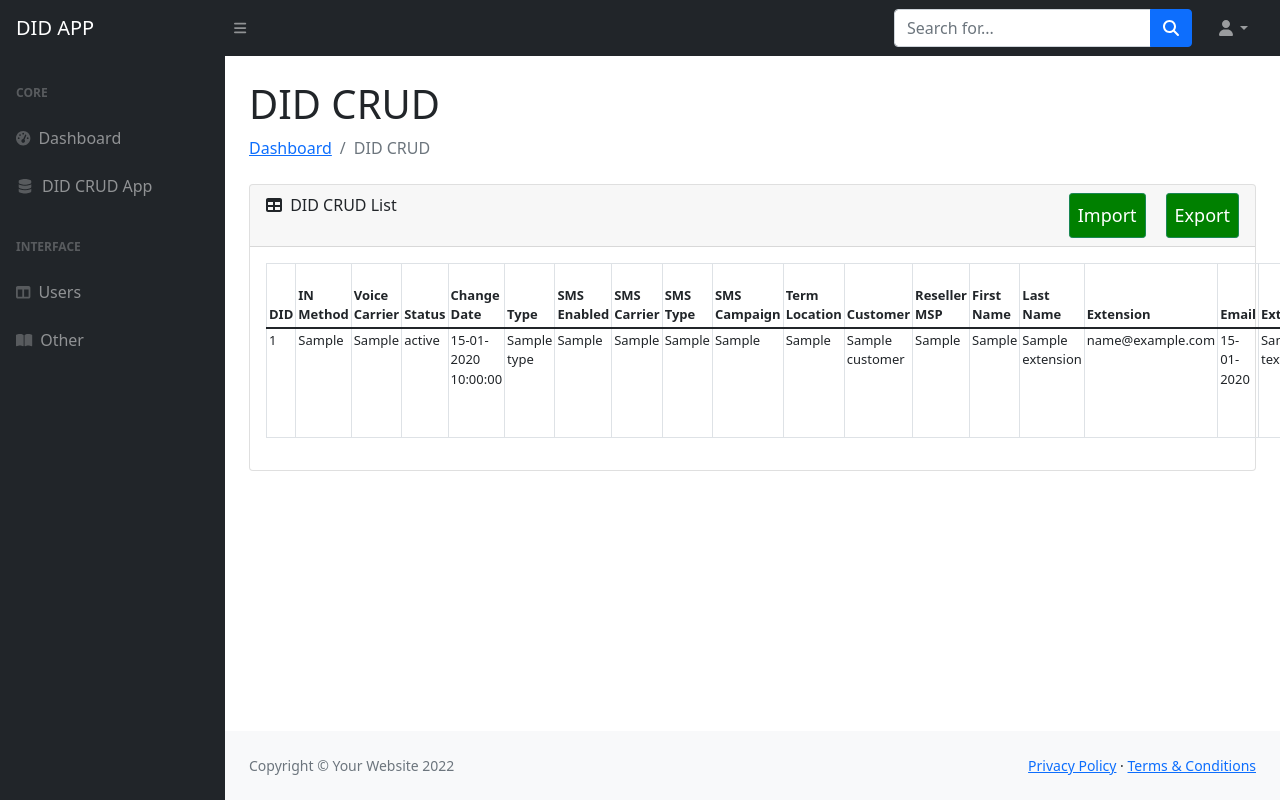
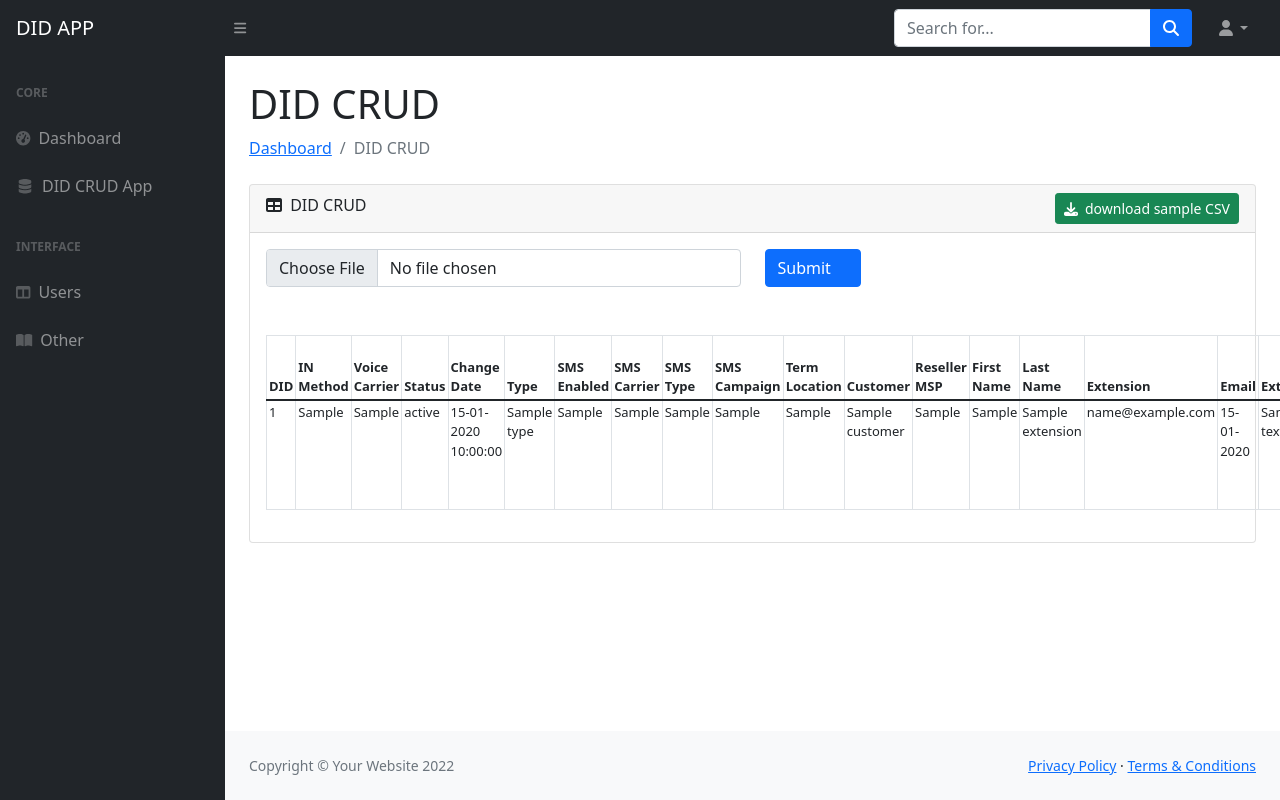
Before and after one commit to JohnGDalrymple/NumberDB, a Django app: template number_db/templates/list.html in a window 1280 px wide; the page is wider, and only the part inside the window is pictured. Run offline with Django 5.2, Linux system fonts and the light colour scheme; the template is opened without the code that fills it: most values are stand-ins (such as "Sample title", 1, 10 or a date in 2020); one stand-in notice (Sample message) is shown; some libraries are stand-ins or nearby versions.

Commit message:
[Updated] the ui and csv file upload function

```diff
--- a/number_db/templates/elements/header.html
+++ b/number_db/templates/elements/header.html
@@ -1,5 +1,5 @@
 <nav class="navbar navbar-expand navbar-dark bg-dark static-top">
-  <a class="navbar-brand mr-1" href="{% url 'home' %}">Start Bootstrap</a>
+  <a class="navbar-brand mr-1" href="{% url 'home' %}">DID CRUD APP</a>
 
   <button
     class="btn btn-link btn-sm text-white order-1 order-sm-0"
--- a/number_db/templates/list.html
+++ b/number_db/templates/list.html
@@ -1,3 +1,61 @@
+
+{#    <div id="content-wrapper">#}
+  {#    <div class="container-fluid">#}
+  {#        <!-- Breadcrumbs-->#}
+  {#        <ol class="breadcrumb">#}
+  {#            <li class="breadcrumb-item">#}
+  {#                <a href="#">Dashboard</a>#}
+  {#            </li>#}
+  {#            <li class="breadcrumb-item active">DID CRUD</li>#}
+  {#        </ol>#}
+  {#        {% for message in messages %}#}
+  {#            <div class="alert alert-{{ message.tags }} alert-dismissible" role="alert">#}
+  {#                {{ message }}#}
+  {#            </div>#}
+  {#        {% endfor %}#}
+  {#        <div class="card mb-3">#}
+  {#            <div class="card-header">#}
+  {#                <i class="fas fa-table"></i>#}
+  {#                CSV Upload#}
+  {#               #}
+  {#            </div>#}
+  {#            <div class="card-body">#}
+  {#                <form action="{% url "upload_csv" %}" method="POST" enctype="multipart/form-data"#}
+  {#                      class="form-horizontal">#}
+  {#                    {% csrf_token %}#}
+  {#                    <div class="form-group">#}
+  {#                        <div class="form-row">#}
+  {#                            <div class="col-md-6">#}
+  {#                                <div class="input-group input-group-lg">#}
+  {#                                    <div class="custom-file">#}
+  {#                                        <input type="file" class="form-control custom-file-input file" name="csv_file"#}
+  {#                                               id="input01">#}
+  {#                                        <label class="custom-file-label" id="fileLabel" for="input01">Choose#}
+  {#                                            file</label>#}
+  {#                                    </div>#}
+  {#                                </div>#}
+  {#                            </div>#}
+  {##}
+  {#                            <div class="col-md-6">#}
+  {#                                <div class="input-group input-group-lg">#}
+  {#                                    <div class="custom-file">#}
+  {#                                        <button class="btn btn-primary btn-block" id="submitBtn" disabled type="submit">Upload &nbsp;&nbsp;&nbsp;<span></span>#}
+  {#                                        </button>#}
+  {#                                    </div>#}
+  {#                                </div>#}
+  {#                            </div>#}
+  {#                        </div>#}
+  {#                    </div>#}
+  {#                </form>#}
+  {#            </div>#}
+  {#        </div>#}
+  {#        <div class="card mb-3">#}
+  {#            <div class="card-header">#}
+  {#                <i class="fas fa-table"></i>#}
+  {#                File List#}
+  {#            </div>#}
+
+
 {% extends 'layout/app.html' %} {% load static %} {% block body %}
 <div class="container-fluid px-4">
   <h1 class="mt-4">DID CRUD</h1>
@@ -5,35 +63,31 @@
     <li class="breadcrumb-item"><a href="/">Dashboard</a></li>
     <li class="breadcrumb-item active">DID CRUD</li>
   </ol>
+
   <div class="card mb-4">
     <div class="card-header">
       <i class="fas fa-table me-1"></i>
-      DID CRUD List
-      <a
-        class="btn btn-sm btn-success"
-        style="
-          padding: 0.5rem;
-          font-size: 18px;
-          float: right;
-          background-color: green;
-          color: white;
-        "
-        >Export</a
-      >
-      <a
-        class="btn btn-sm btn-success"
-        style="
-          padding: 0.5rem;
-          font-size: 18px;
-          float: right;
-          background-color: green;
-          color: white;
-          margin-right: 20px;
-        "
-        >Import</a
-      >
-    </div>
-    <div class="card-body">
+      DID CRUD
+       <a class="btn-sm btn btn-success" href="{% static 'sample.csv' %}" download style="float: right"><span class="fa fa-download" ></span> &nbsp;download sample CSV</a>
+  </div>
+  <div class="card-body">
+      <form class="form-horizontal"  method="POST" enctype="multipart/form-data">
+          {% csrf_token %}
+          <div class="row">
+              <div class="col-6">
+                  <div class="input-group mb-3">
+                      <input type="file" class="form-control custom-file-input file" name="csv_file" id="input01">
+                  </div>
+              </div>
+              <div class="col-3">
+                  <div class="input-group mb-3">
+                      <button class="btn btn-primary btn-block" type="submit">Submit &nbsp;&nbsp;&nbsp;<span></span></button>
+                  </div>
+              </div>
+          </div>
+      </form>
+  </div>
+  <div class="card-body">
       {% for message in messages %}
       <div
         class="alert alert-{{ message.tags }} alert-dismissible"
```
